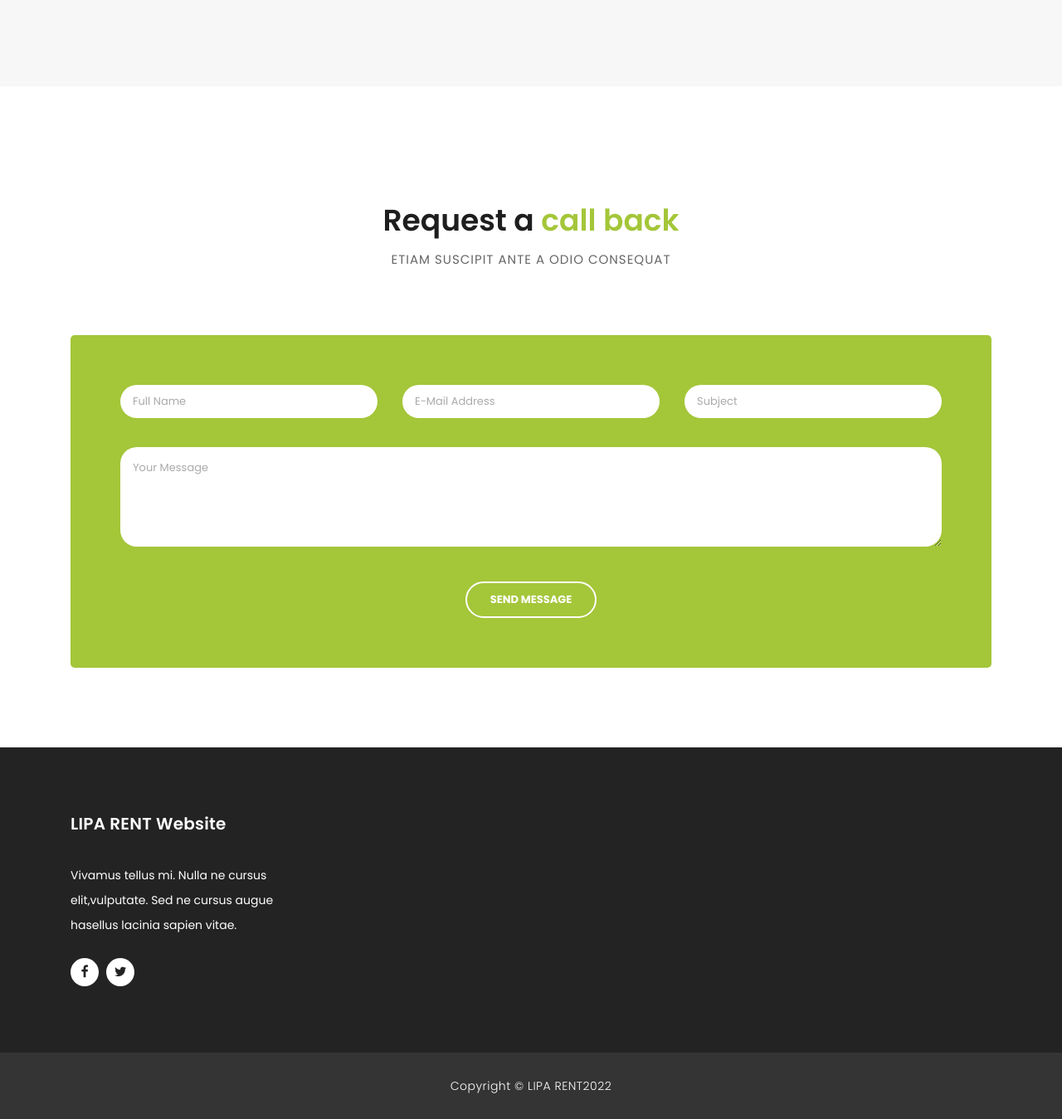
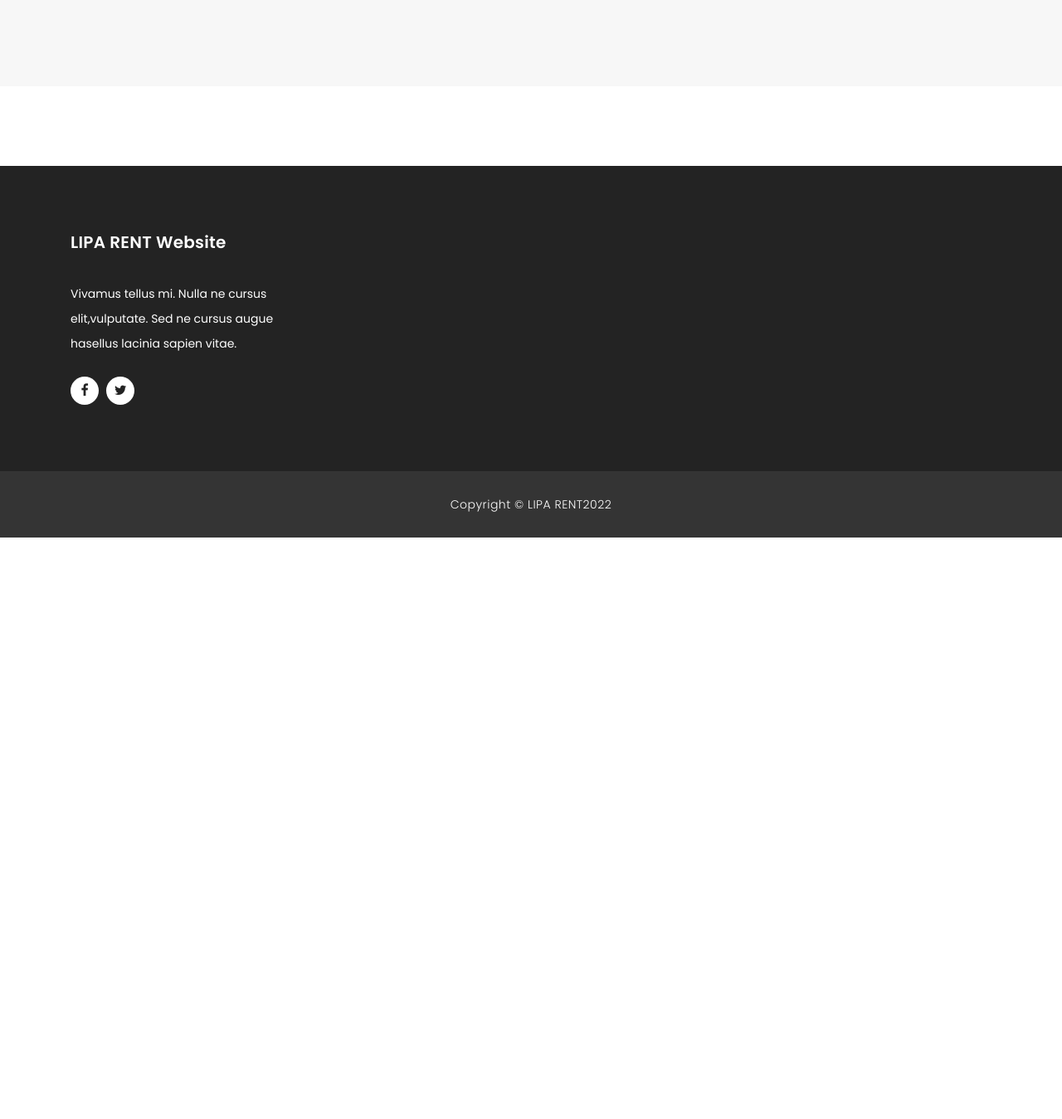
Before and after one commit to lipodatenko/Portalove-riesenia-project-car-rent, a PHP site: page / in a window 1280 px wide. Shown: the part 3971-5320 px from the top of the page at 83% size. After the commit the page ends 4619 px from the top, so only its background shows below. Run offline with PHP 8.4, Linux system fonts and the light colour scheme; data comes from the database, SQL or seed files in the repository; grey boxes labelled with a size stand in for pictures from a placeholder-image service; some libraries are stand-ins or nearby versions.

Commit message:
Update index.php

```diff
--- a/index.php
+++ b/index.php
@@ -251,49 +251,7 @@ foreach ($contactItems as $c_Item){
       </div>
     </div>
 
-    <div class="callback-form">
-      <div class="container">
-        <div class="row">
-          <div class="col-md-12">
-            <div class="section-heading">
-              <h2>Request a <em>call back</em></h2>
-              <span>Etiam suscipit ante a odio consequat</span>
-            </div>
-          </div>
-          <div class="col-md-12">
-            <div class="contact-form">
-              <form id="contact" action="" method="post">
-                <div class="row">
-                  <div class="col-lg-4 col-md-12 col-sm-12">
-                    <fieldset>
-                      <input name="name" type="text" class="form-control" id="name" placeholder="Full Name" required="">
-                    </fieldset>
-                  </div>
-                  <div class="col-lg-4 col-md-12 col-sm-12">
-                    <fieldset>
-                      <input name="email" type="text" class="form-control" id="email" pattern="[^ @]*@[^ @]*" placeholder="E-Mail Address" required="">
-                    </fieldset>
-                  </div>
-                  <div class="col-lg-4 col-md-12 col-sm-12">
-                    <fieldset>
-                      <input name="subject" type="text" class="form-control" id="subject" placeholder="Subject" required="">
-                    </fieldset>
-                  </div>
-                  <div class="col-lg-12">
-                    <fieldset>
-                      <textarea name="message" rows="6" class="form-control" id="message" placeholder="Your Message" required=""></textarea>
-                    </fieldset>
-                  </div>
-                  <div class="col-lg-12">
-                    <fieldset>
-                      <button type="submit" id="form-submit" class="border-button">Send Message</button>
-                    </fieldset>
-                  </div>
-                </div>
-              </form>
-            </div>
-          </div>
-        </div>
+
 
         <br>
         <br>
```
